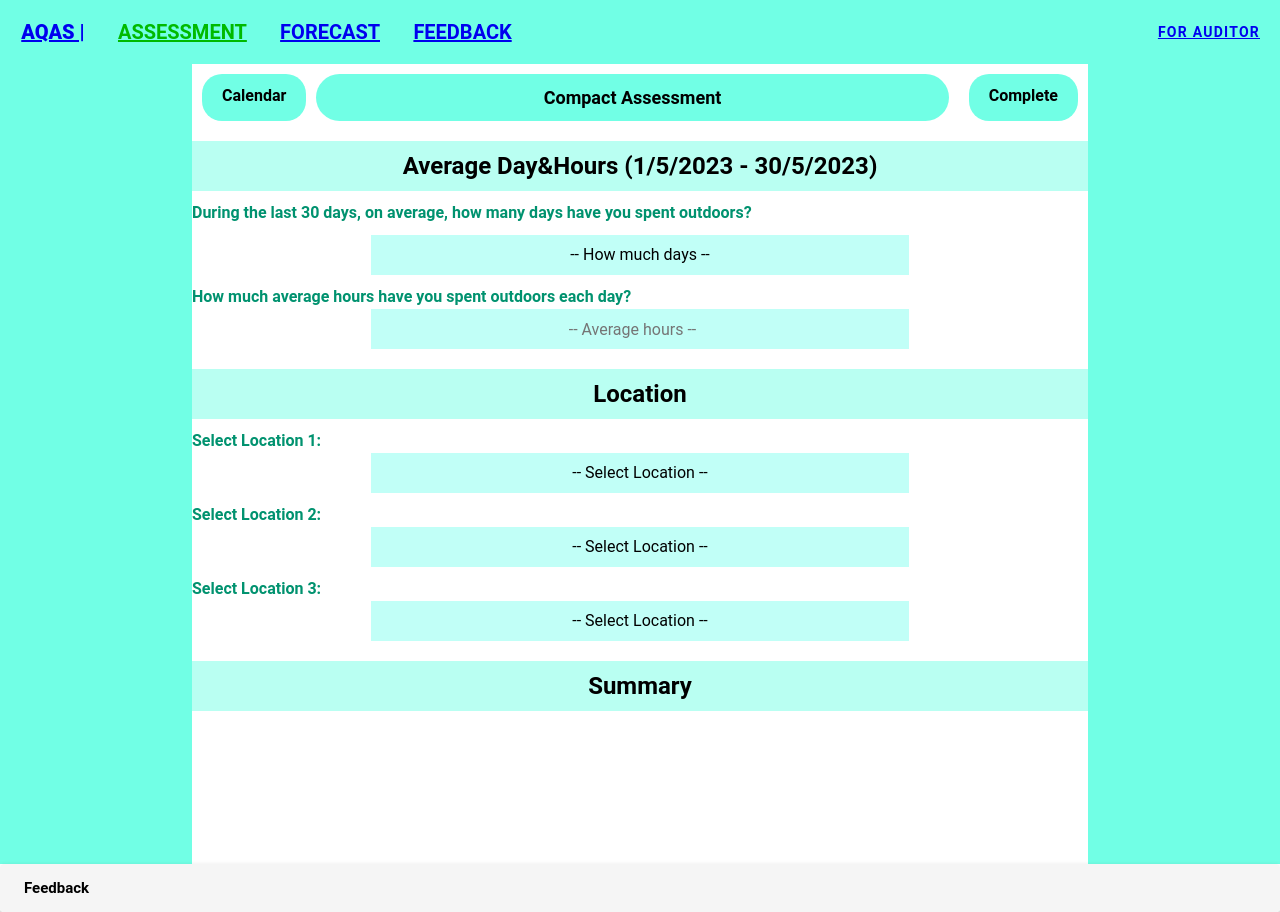
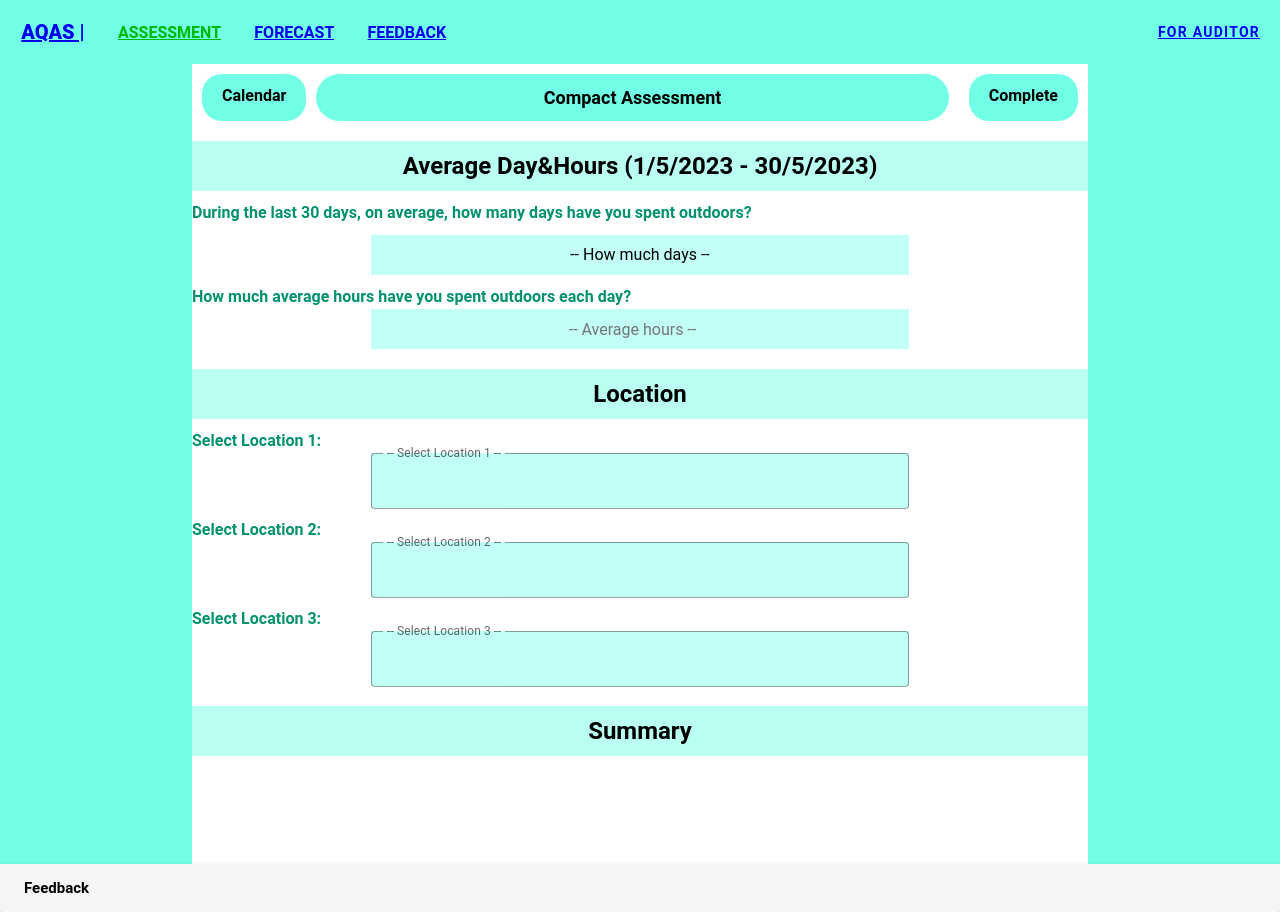
Before and after one commit to sodaop12/Air-Quality-Assessment-System-Front-end, a Vue app: page /compact_as in a window 1280 px wide. Built offline with nearby package versions, Linux system fonts and the light colour scheme.

Commit message:
Fix nav-bar font & select location UI

```diff
--- a/src/App.vue
+++ b/src/App.vue
@@ -1,6 +1,6 @@
 <template>
-  <nav>
-    <div>
+  <div>
+    <nav>
       <v-toolbar color="#71ffe5">
         <v-btn>
           <v-toolbar-title>
@@ -11,25 +11,29 @@
         </v-btn>
         <v-btn>
           <v-toolbar-title>
-            <router-link to="/compact_as"
+            <router-link to="/compact_as" class="sub-home"
               >ASSESSMENT</router-link
             ></v-toolbar-title
           >
         </v-btn>
         <v-btn>
           <v-toolbar-title>
-            <router-link to="/forecast">FORECAST</router-link></v-toolbar-title
+            <router-link to="/forecast" class="sub-home"
+              >FORECAST</router-link
+            ></v-toolbar-title
           >
         </v-btn>
         <v-btn>
           <v-toolbar-title>
-            <router-link to="/feedback">FEEDBACK</router-link></v-toolbar-title
+            <router-link to="/feedback" class="sub-home"
+              >FEEDBACK</router-link
+            ></v-toolbar-title
           >
         </v-btn>
         <v-btn>
           <v-toolbar-title>
             <p v-if="loggedIn" class="nav-sub">
-              <router-link to="/allfeedback" class="links"
+              <router-link to="/allfeedback" class="sub-home"
                 >All Feedback</router-link
               >
             </p></v-toolbar-title
@@ -48,10 +52,10 @@
           </template>
         </v-btn>
       </v-toolbar>
-    </div>
-  </nav>
-  <router-view />
-  <Footer />
+    </nav>
+    <router-view />
+    <Footer />
+  </div>
 </template>
 
 <script>
@@ -152,10 +156,8 @@ export default {
 .navbar-item:hover,
 .nav-sub:hover {
   transition: background-color 0.3s, color 0.3s;
-  background: white;
 }
 .mini_topic:hover {
-  background: white;
 }
 
 .navbar-menu {
@@ -235,4 +237,7 @@ export default {
 a {
   font-weight: 700;
 }
+.sub-home {
+  font-size: 16px;
+}
 </style>
--- a/src/views/CalendarAssessmentView.vue
+++ b/src/views/CalendarAssessmentView.vue
@@ -94,44 +94,48 @@
         <label class="select_Head_day" for="location1"
           >Select Location 1:</label
         >
-        <select id="location1" v-model="selectedLocations[0]">
-          <option value="">-- Select Location --</option>
-          <option
-            v-for="(location, index) in locations"
-            :key="index"
-            :value="location"
-          >
-            {{ location }}
-          </option>
-        </select>
+        <v-autocomplete
+          id="location1"
+          v-model="selectedLocations[0]"
+          label="-- Select Location 1 --"
+          :items="locations"
+          item-text="location"
+          item-value="location"
+          clearable
+          class="fixed-autocomplete"
+          variant="outlined"
+        ></v-autocomplete>
+
         <div class="DH_Box"></div>
         <label class="select_Head_day" for="location2"
           >Select Location 2:</label
         >
-        <select id="location2" v-model="selectedLocations[1]">
-          <option value="">-- Select Location --</option>
-          <option
-            v-for="(location, index) in locations"
-            :key="index"
-            :value="location"
-          >
-            {{ location }}
-          </option>
-        </select>
+        <v-autocomplete
+          id="location1"
+          v-model="selectedLocations[1]"
+          label="-- Select Location 2 --"
+          :items="locations"
+          item-text="location"
+          item-value="location"
+          clearable
+          class="fixed-autocomplete"
+          variant="outlined"
+        ></v-autocomplete>
         <div class="DH_Box"></div>
         <label class="select_Head_day" for="location3"
           >Select Location 3:</label
         >
-        <select id="location3" v-model="selectedLocations[2]">
-          <option value="">-- Select Location --</option>
-          <option
-            v-for="(location, index) in locations"
-            :key="index"
-            :value="location"
-          >
-            {{ location }}
-          </option>
-        </select>
+        <v-autocomplete
+          id="location1"
+          v-model="selectedLocations[2]"
+          label="-- Select Location 3 --"
+          :items="locations"
+          item-text="location"
+          item-value="location"
+          clearable
+          class="fixed-autocomplete"
+          variant="outlined"
+        ></v-autocomplete>
       </section>
 
       <h2 class="section-title">Summary</h2>
@@ -504,4 +508,14 @@ td p {
   justify-content: center;
   margin-top: 20px; /* Adjust margin-top as needed */
 }
+
+.fixed-autocomplete {
+  width: 60%;
+  height: 55px;
+  box-sizing: border-box;
+  background-color: #c1fff7;
+  margin: 0 auto;
+  display: block;
+  text-align: center;
+}
 </style>
--- a/src/views/CompactAssessmentView.vue
+++ b/src/views/CompactAssessmentView.vue
@@ -49,44 +49,48 @@
         <label class="select_Head_day" for="location1"
           >Select Location 1:</label
         >
-        <select id="location1" v-model="selectedLocations[0]">
-          <option value="">-- Select Location --</option>
-          <option
-            v-for="(location, index) in locations"
-            :key="index"
-            :value="location"
-          >
-            {{ location }}
-          </option>
-        </select>
+        <v-autocomplete
+          id="location1"
+          v-model="selectedLocations[0]"
+          label="-- Select Location 1 --"
+          :items="locations"
+          item-text="location"
+          item-value="location"
+          clearable
+          class="fixed-autocomplete"
+          variant="outlined"
+        ></v-autocomplete>
+
         <div class="DH_Box"></div>
         <label class="select_Head_day" for="location2"
           >Select Location 2:</label
         >
-        <select id="location2" v-model="selectedLocations[1]">
-          <option value="">-- Select Location --</option>
-          <option
-            v-for="(location, index) in locations"
-            :key="index"
-            :value="location"
-          >
-            {{ location }}
-          </option>
-        </select>
+        <v-autocomplete
+          id="location1"
+          v-model="selectedLocations[1]"
+          label="-- Select Location 2 --"
+          :items="locations"
+          item-text="location"
+          item-value="location"
+          clearable
+          class="fixed-autocomplete"
+          variant="outlined"
+        ></v-autocomplete>
         <div class="DH_Box"></div>
         <label class="select_Head_day" for="location3"
           >Select Location 3:</label
         >
-        <select id="location3" v-model="selectedLocations[2]">
-          <option value="">-- Select Location --</option>
-          <option
-            v-for="(location, index) in locations"
-            :key="index"
-            :value="location"
-          >
-            {{ location }}
-          </option>
-        </select>
+        <v-autocomplete
+          id="location1"
+          v-model="selectedLocations[2]"
+          label="-- Select Location 3 --"
+          :items="locations"
+          item-text="location"
+          item-value="location"
+          clearable
+          class="fixed-autocomplete"
+          variant="outlined"
+        ></v-autocomplete>
       </section>
 
       <section class="Report">
@@ -305,4 +309,14 @@ select {
 td p {
   margin: 0; /* Remove default margin from <p> element */
 }
+
+.fixed-autocomplete {
+  width: 60%;
+  height: 55px;
+  box-sizing: border-box;
+  background-color: #c1fff7;
+  margin: 0 auto;
+  display: block;
+  text-align: center;
+}
 </style>
--- a/src/views/CompleteAssessmentView.vue
+++ b/src/views/CompleteAssessmentView.vue
@@ -32,7 +32,8 @@
                 v-for="day in days"
                 :value="day"
                 :key="day"
-                class="option_day"
+                class="fixed-autocomplete"
+                variant="outlined"
               >
                 {{ day }}
               </option>
@@ -83,19 +84,17 @@
                   <label class="select_day" for="locationDropdown"
                     >Select Locations:</label
                   >
-                  <select
+                  <v-autocomplete
                     id="locationDropdown"
                     v-model="selectedLocations[inputIndex - 1]"
-                  >
-                    <option
-                      v-for="location in locations"
-                      :value="location"
-                      :key="location"
-                      class="option_day"
-                    >
-                      {{ location }}
-                    </option>
-                  </select>
+                    label="-- Select Location --"
+                    :items="locations"
+                    item-text="location"
+                    item-value="location"
+                    class="fixed-autocomplete"
+                    variant="outlined"
+                    clearable
+                  ></v-autocomplete>
                 </td>
               </tr>
             </tbody>
@@ -189,7 +188,8 @@
                     min="1"
                     max="30"
                     @input="adjustStartDate"
-                    class="option_day"
+                    class="fixed-autocomplete"
+                    variant="outlined"
                   />
                 </td>
                 <td>
@@ -203,7 +203,8 @@
                     min="1"
                     max="30"
                     @input="adjustEndDate"
-                    class="option_day"
+                    class="fixed-autocomplete"
+                    variant="outlined"
                   />
                 </td>
               </tr>
@@ -217,54 +218,49 @@
             type="number"
             v-model="Hours"
             @input="adjustAverageHours"
-            class="option_day"
+            class="fixed-autocomplete"
+            variant="outlined"
           />
           <h3 class="section-title-mini">Location</h3>
           <label class="select_day" for="location1">Select Location 1:</label>
-          <select
+          <v-autocomplete
             id="location1"
-            class="option_day"
+            class="fixed-autocomplete"
+            variant="outlined"
             v-model="selectedLocation30[0]"
-          >
-            <option value="">-- Select Location --</option>
-            <option
-              v-for="(location, index) in locations"
-              :key="index"
-              :value="location"
-            >
-              {{ location }}
-            </option>
-          </select>
+            label="-- Select Location 1 --"
+            :items="locations"
+            item-text="location"
+            item-value="location"
+            return-object
+          ></v-autocomplete>
+
           <label class="select_day" for="location1">Select Location 2:</label>
-          <select
+          <v-autocomplete
             id="location1"
-            class="option_day"
+            class="fixed-autocomplete"
+            variant="outlined"
             v-model="selectedLocation30[1]"
-          >
-            <option value="">-- Select Location --</option>
-            <option
-              v-for="(location, index) in locations"
-              :key="index"
-              :value="location"
-            >
-              {{ location }}
-            </option>
-          </select>
+            label="-- Select Location 2 --"
+            :items="locations"
+            item-text="location"
+            item-value="location"
+            return-object
+          ></v-autocomplete>
+
           <label class="select_day" for="location1">Select Location 3:</label>
-          <select
+          <v-autocomplete
             id="location1"
-            class="option_day"
+            class="fixed-autocomplete"
+            variant="outlined"
             v-model="selectedLocation30[2]"
-          >
-            <option value="">-- Select Location --</option>
-            <option
-              v-for="(location, index) in locations"
-              :key="index"
-              :value="location"
-            >
-              {{ location }}
-            </option>
-          </select>
+            label="-- Select Location 3 --"
+            :items="locations"
+            item-text="location"
+            item-value="location"
+            return-object
+          ></v-autocomplete>
+
           <h2 class="section-title">Congenital Disease 2</h2>
           <div class="disease_ex">
             <label
@@ -345,56 +341,54 @@
                 type="number"
                 v-model="Hours"
                 @input="adjustAverageHours"
-                class="option_day"
+                class="fixed-autocomplete"
+                variant="outlined"
               />
             </div>
           </div>
           <h3 class="section-title-mini">Location</h3>
           <label class="select_day" for="location1">Select Location 1:</label>
-          <select
+          <v-autocomplete
             id="location1"
-            class="option_day"
+            class="fixed-autocomplete"
+            variant="outlined"
             v-model="selectedLocation30[0]"
-          >
-            <option value="">-- Select Location --</option>
-            <option
-              v-for="(location, index) in locations"
-              :key="index"
-              :value="location"
-            >
-              {{ location }}
-            </option>
-          </select>
+            label="-- Select Location 1 --"
+            :items="locations"
+            item-text="location"
+            item-value="location"
+            return-object
+            close-on-select
+          ></v-autocomplete>
+
           <label class="select_day" for="location1">Select Location 2:</label>
-          <select
+          <v-autocomplete
             id="location1"
-            class="option_day"
+            class="fixed-autocomplete"
+            variant="outlined"
             v-model="selectedLocation30[1]"
-          >
-            <option value="">-- Select Location --</option>
-            <option
-              v-for="(location, index) in locations"
-              :key="index"
-              :value="location"
-            >
-              {{ location }}
-            </option>
-          </select>
+            label="-- Select Location 2 --"
+            :items="locations"
+            item-text="location"
+            item-value="location"
+            return-object
+            close-on-select
+          ></v-autocomplete>
+
           <label class="select_day" for="location1">Select Location 3:</label>
-          <select
+          <v-autocomplete
             id="location1"
-            class="option_day"
+            class="fixed-autocomplete"
+            variant="outlined"
             v-model="selectedLocation30[2]"
-          >
-            <option value="">-- Select Location --</option>
-            <option
-              v-for="(location, index) in locations"
-              :key="index"
-              :value="location"
-            >
-              {{ location }}
-            </option>
-          </select>
+            label="-- Select Location 3 --"
+            :items="locations"
+            item-text="location"
+            item-value="location"
+            return-object
+            close-on-select
+          ></v-autocomplete>
+
           <h2 class="section-title">Congenital Disease 3</h2>
           <div class="disease_ex">
             <label
@@ -882,4 +876,14 @@ select {
 .option_day {
   background-color: #e2fefa; /* Change the background color as desired */
 }
+
+.fixed-autocomplete {
+  width: 60%;
+  height: 55px;
+  box-sizing: border-box;
+  background-color: #c1fff7;
+  margin: 0 auto;
+  display: block;
+  text-align: center;
+}
 </style>
```
